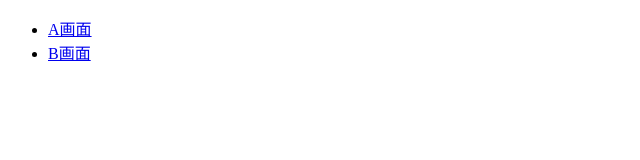
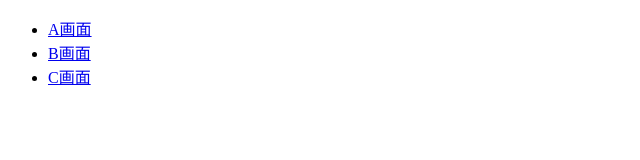
Before and after one commit to ami-mochizuki-epkotsoftware/practice-git, a plain HTML site: page htdocs/index.html in a window 1280 px wide. Shown: the full height of the page, 0-640 px from the left. Drawn offline with Linux system fonts and the light colour scheme.

Commit message:
add c to index.html

```diff
--- a/htdocs/index.html
+++ b/htdocs/index.html
@@ -11,6 +11,7 @@
         <ul>
             <li><a href="a.html">A画面</a></li>
             <li><a href="b.html">B画面</a></li>
+            <li><a href="b.html">C画面</a></li>
         </ul>
     </nav>
 </body>
```
